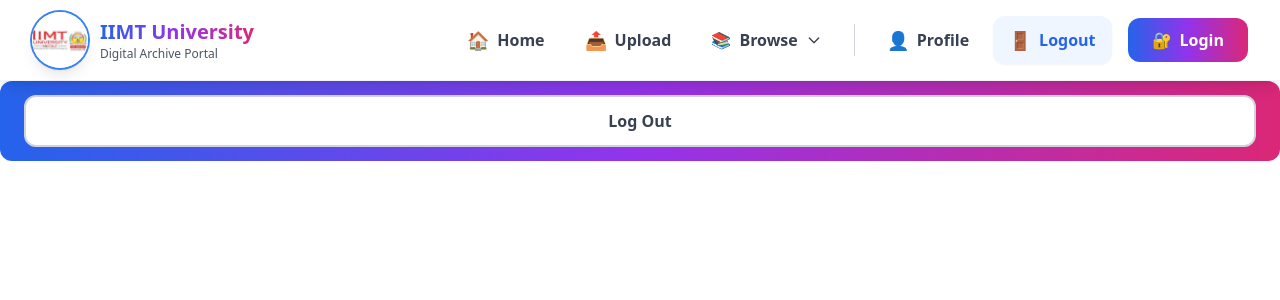
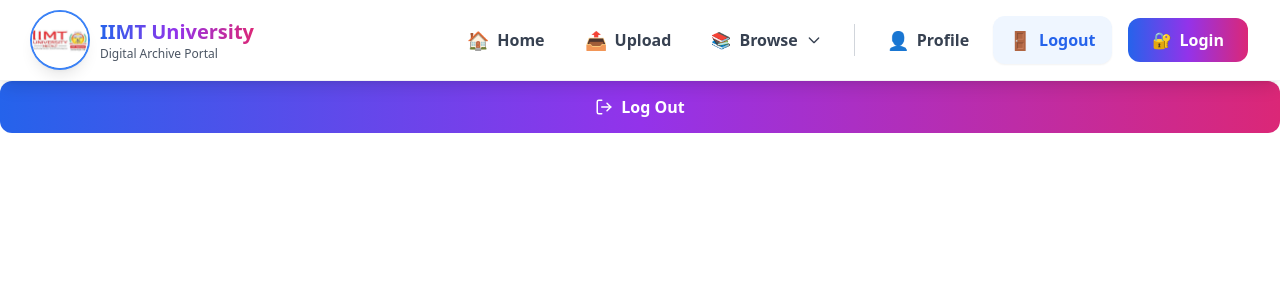
Before and after one commit to adnanahmed0007/Uploadpdf2.0, a React (Vite) app in the folder Pdsaveriimt-main/client/: page /userlogedout in a window 1280 px wide. Shown: the top 300 px of the page. Built offline with nearby package versions, Linux system fonts and the light colour scheme.

Commit message:
Enhance Logout component with loading state
Refactor Logout component to include loading state and update button functionality.

```diff
--- a/Pdsaveriimt-main/client/src/components/Authentication/Logout.jsx
+++ b/Pdsaveriimt-main/client/src/components/Authentication/Logout.jsx
@@ -1,31 +1,40 @@
-import React from 'react'
+ import React, { useState } from 'react'
 import axios from 'axios'
+import { LogOut } from 'lucide-react'
 
 const Logout = () => {
-  async function Handlseclick() {
+  const [loading, setLoading] = useState(false)
+
+  async function handleClick() {
+    setLoading(true)
     try {
-      const data_back = await axios.get("https://uploadpdf2-0-1.onrender.com/authenttication/user/logout", { withCredentials: true });
+      const data_back = await axios.get(
+        "https://uploadpdf2-0-1.onrender.com/authenttication/user/logout",
+        { withCredentials: true }
+      )
       if (data_back) {
-        alert(data_back.data.message);
+        alert(data_back.data.message)
       }
     } catch (e) {
-      console.log(e);
+      console.log(e)
       if (e.response && e.response.status === 400) {
-        alert(e.response.data.message + " " + "first login then logout");
+        alert(e.response.data.message + " " + "first login then logout")
       }
+    } finally {
+      setLoading(false)
     }
   }
 
   return (
-    <div className="w-full py-3.5 px-6 bg-gradient-to-r from-blue-600 via-purple-600 to-pink-600 text-white font-bold rounded-xl hover:shadow-2xl hover:scale-105 transition-all duration-300 disabled:opacity-50 disabled:cursor-not-allowed disabled:hover:scale-100 flex items-center justify-center gap-2">
-      <button
-        onClick={Handlseclick}
-        className="w-full py-3 px-6 bg-white border-2 border-gray-300 text-gray-700 font-semibold rounded-xl hover:border-blue-600 hover:text-blue-600 hover:shadow-lg transition-all duration-300"
-      >
-        Log Out
-      </button>
-    </div>
-  );
-};
+    <button
+      onClick={handleClick}
+      disabled={loading}
+      className="w-full py-3.5 px-6 bg-gradient-to-r from-blue-600 via-purple-600 to-pink-600 text-white font-bold rounded-xl hover:shadow-2xl hover:scale-105 transition-all duration-300 disabled:opacity-50 disabled:cursor-not-allowed disabled:hover:scale-100 flex items-center justify-center gap-2"
+    >
+      <LogOut size={18} />
+      {loading ? "Logging out..." : "Log Out"}
+    </button>
+  )
+}
 
-export default Logout;
+export default Logout
```
